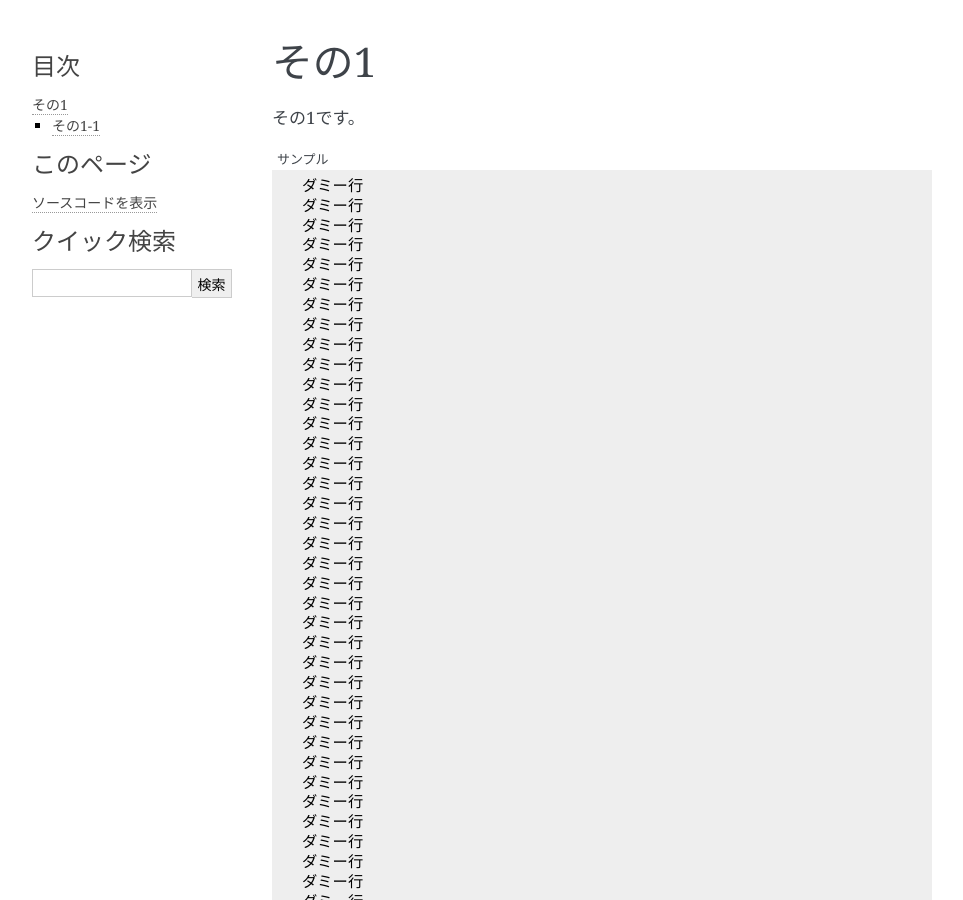
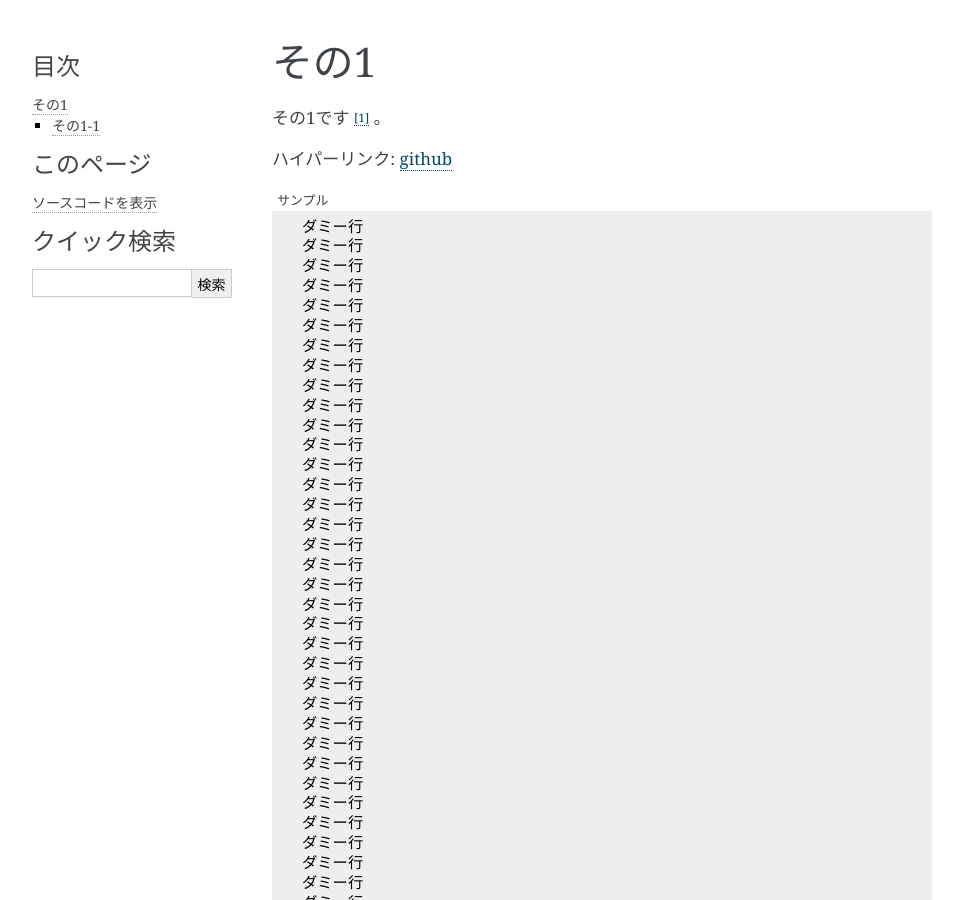
Before and after one commit to densuke/sphinx, a Sphinx documentation site: the page built from testing/source/texlive/1st.rst, in a window 1280 px wide and 900 px high. Shown: the whole window, without its empty margins (148-1111 px from the left). Built offline with Sphinx 7.4.7, drawn with Linux system fonts in a browser that asks for light colours.

Commit message:
脚注とリンクのサンプル追加

```diff
--- a/testing/source/texlive/1st.rst
+++ b/testing/source/texlive/1st.rst
@@ -3,7 +3,9 @@
 その1
 ===============
 
-その1です。
+その1です [#hoge]_ 。
+
+ハイパーリンク: `github <https://github.com>`_
 
 .. code-block::
     :caption: サンプル
```
Also changed, not shown: other parts of testing/source/texlive/1st.rst (+4 -0 lines).
